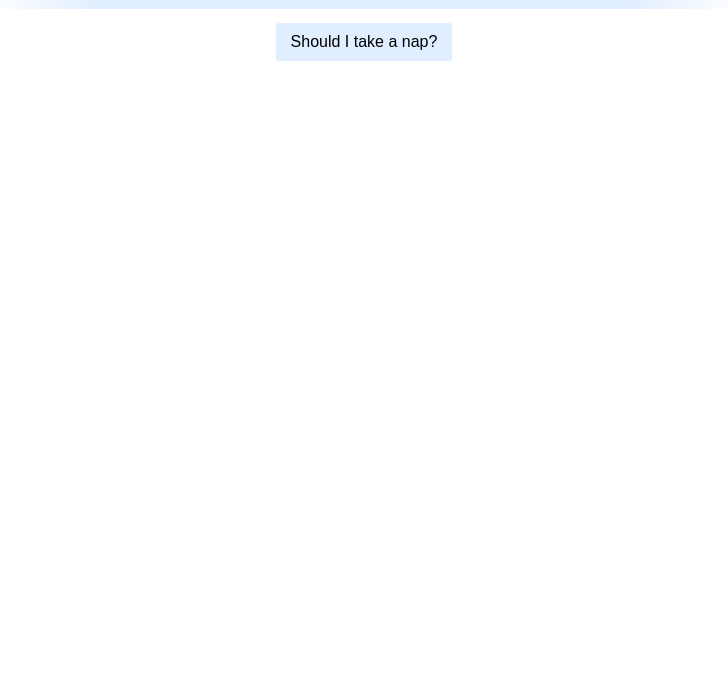
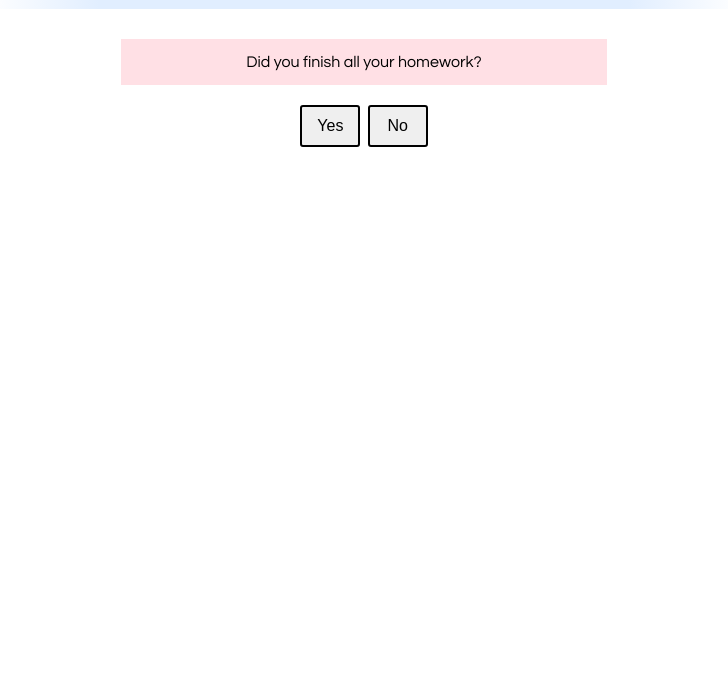
Before and after one commit to hollyham/naptime, a plain HTML site: page index.html in a window 1280 px wide. Shown: the part 111-800 px from the top of the page, without its empty margins (276-1004 px from the left). Drawn offline with Linux system fonts and the light colour scheme.

Commit message:
Added two different results of questions

```diff
--- a/index.html
+++ b/index.html
@@ -4,6 +4,7 @@
 <head>
     <title>Naptime</title>
     <link rel="stylesheet" type="text/css" href="stylesheets/style.css">
+    <link rel="shortcut icon" href="stylesheets/athenahacks.png" />
 </head>
 
 <body>
@@ -12,9 +13,11 @@
     <div class="gradient-background">
         <div id="title">Naptime</div>
     </div>
-    <div class="container">
-        <button id="question-button" type="button" onclick="determineNap()">Should I take a nap?</button>
+    <div class="content-container">
+        <p class="question">Did you finish all your homework?</p>
+        <button id="q1-yes" type="button" onclick="yesNap()">Yes</button>
 
+        <button id="q1-no" type="button" onclick="noNap()">No</button>
         <p id="result"></p>
     </div>
 </div>
--- a/main.js
+++ b/main.js
@@ -1,11 +1,6 @@
-function determineNap(){
-    var elem = document.getElementById("question-button");
-    if (elem.innerHTML=="Should I take a nap?") {
-        elem.innerHTML = "Reset";
-        document.getElementById("result").innerHTML = "Yes";
-    }
-    else {
-        elem.innerHTML = "Should I take a nap?";
-        document.getElementById("result").innerHTML = "";
-    }
+function yesNap(){
+    document.getElementById("result").innerHTML = "Take a nap.";
 }
+function noNap(){
+    document.getElementById("result").innerHTML = "You don't deserve a nap.";
+}
--- a/stylesheets/style.css
+++ b/stylesheets/style.css
@@ -12,7 +12,9 @@ body{
     padding: 10px;
     text-align: center;
 }
-
+.content-container{
+    padding-top: 30px;
+}
 .gradient-background{
     padding: 25px;
     background-color: #e1eeff;
@@ -31,16 +33,36 @@ body{
     font-size: 50px;
 }
 button {
-    background-color: #e1eeff;
     color: black;
-    border: none;
+    border: solid black;
+    border-width: 2px;
     border-radius:3px;
     padding: 10px 15px;
     text-align: center;
     text-decoration: none;
     display: inline-block;
     font-size: 16px;
-    margin: 4px 2px;
+    margin: 20px 2px;
     cursor: pointer;
+    width: 60px;
 }
-button:focus {outline:0;}
+button:focus {
+    outline:0;
+    background-color: #e1eeff;
+}
+button:active {
+    transform: translate(0px, 5px);
+    -webkit-transform: translate(0px, 5px);
+    box-shadow: 0px 1px 0px 0px;
+}
+button:hover {
+    background-color: #e1eeff;
+    /*  Making button bigger on hover  */
+    transform: scale(1.1);
+}
+.question{
+    background-color: #FFE0E5;
+    padding: 15px;
+    margin: auto;
+    width: 60%;
+}
```
Also changed, not shown: stylesheets/athenahacks.png (added).
